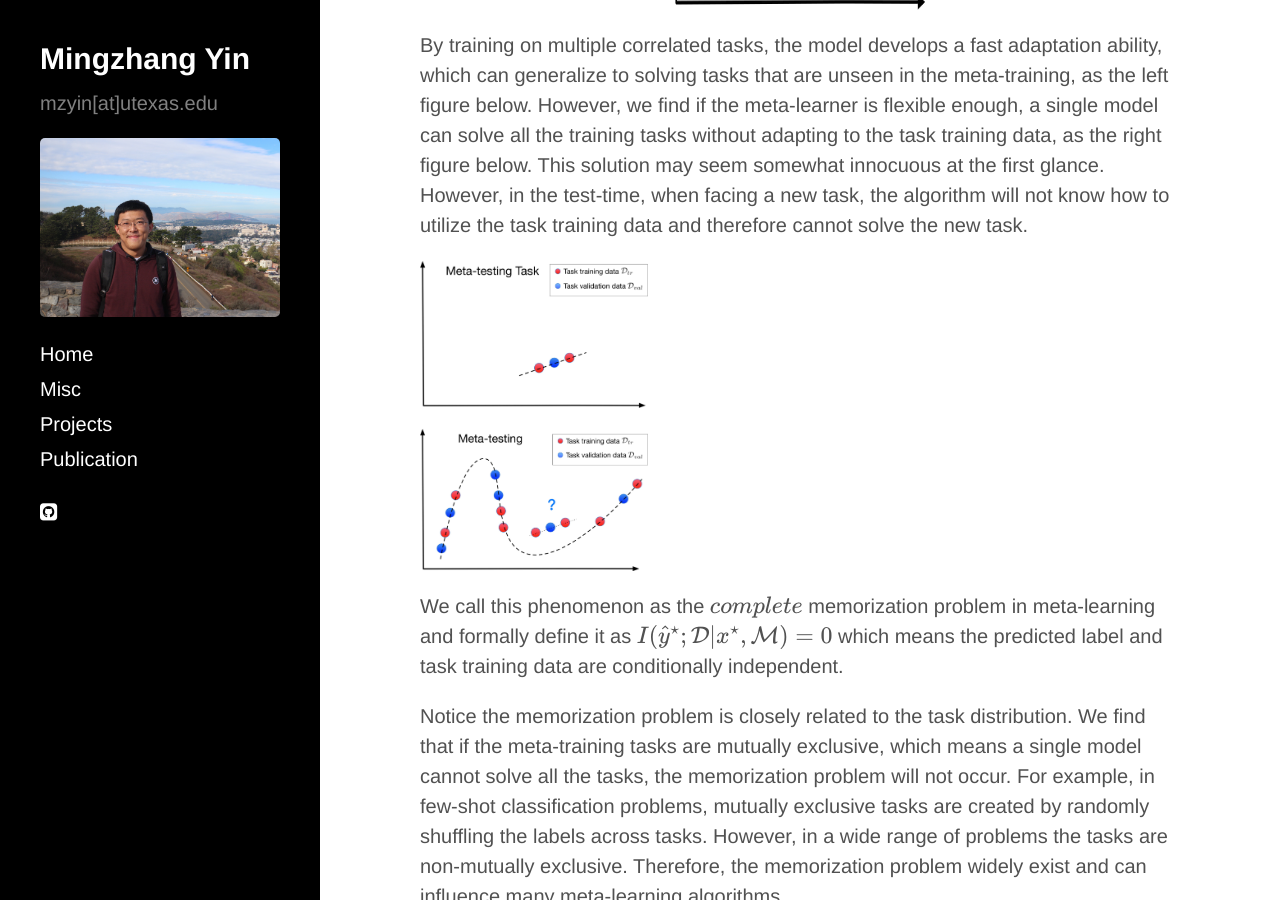
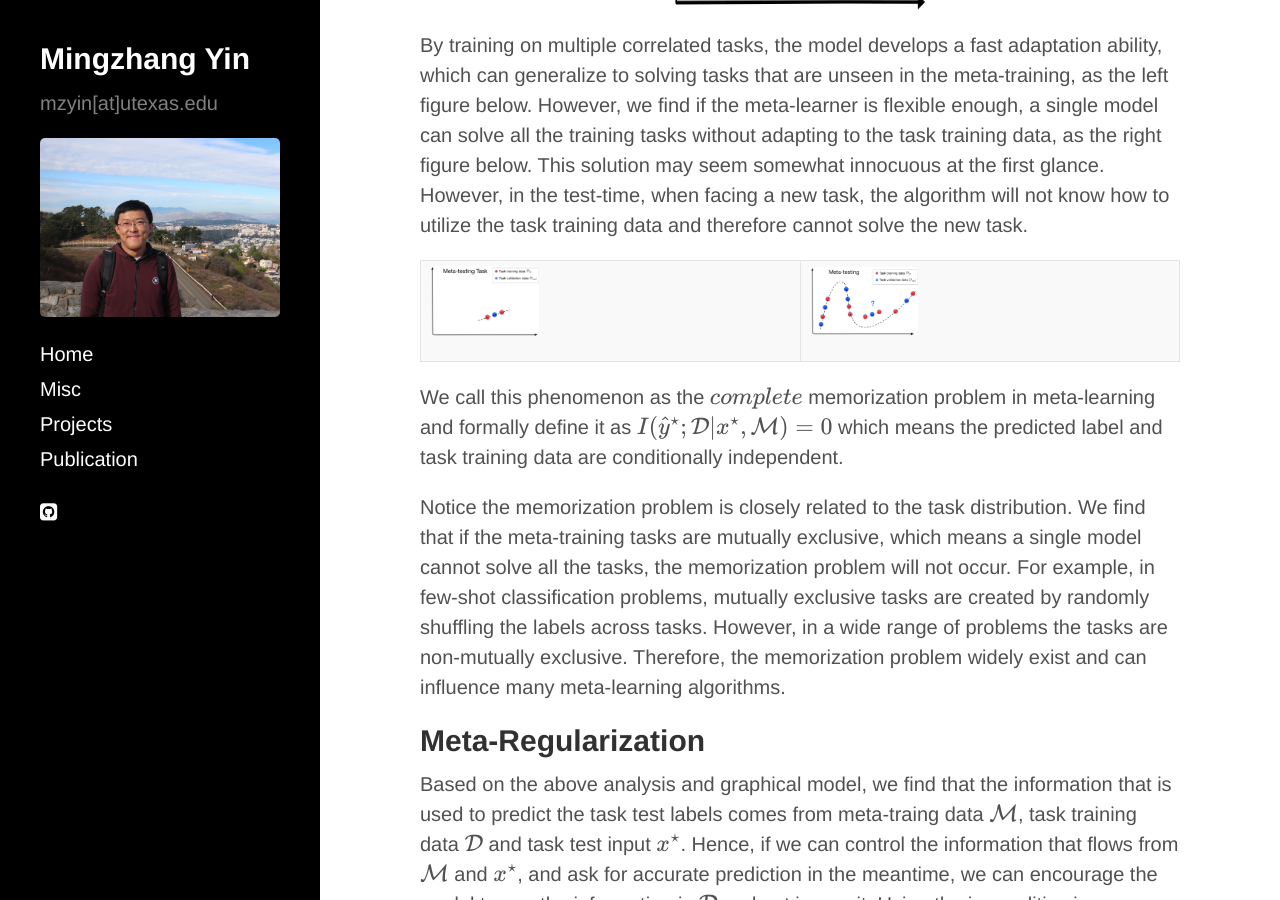
Before and after one commit to mingzhang-yin/mingzhang-yin.github.io, a Jekyll site: the page built from _posts/2020-04-10-Meta-learning-without-Memorization.md, in a window 1280 px wide and 900 px high, scrolled down 2927 px. Built offline with Jekyll 4.4.1, drawn with Linux system fonts in a browser that asks for light colours; nearby versions of some CDN libraries; formulas are drawn with MathJax 3.

Commit message:
Update 2020-04-10-Meta-learning-without-Memorization.md

```diff
--- a/_posts/2020-04-10-Meta-learning-without-Memorization.md
+++ b/_posts/2020-04-10-Meta-learning-without-Memorization.md
@@ -33,7 +33,8 @@ Let's consider another illustrative example.  Assume each task is a 1D regressio
 
 By training on multiple correlated tasks, the model develops a fast adaptation ability, which can generalize to solving tasks that are unseen in the meta-training, as the left figure below. However, we find if the meta-learner is flexible enough, a single model can solve all the training tasks without adapting to the task training data, as the right figure below. This solution may seem somewhat innocuous at the first glance. However, in the test-time, when facing a new task, the algorithm will not know how to utilize the task training data and therefore cannot solve the new task.
 
-![test image size](https://raw.githubusercontent.com/mingzhang-yin/mingzhang-yin.github.io/master/assets/images/figure_memo/l4.jpg){:height="30%" width="30%"} ![test image size](https://raw.githubusercontent.com/mingzhang-yin/mingzhang-yin.github.io/master/assets/images/figure_memo/l6.jpg){:height="30%" width="30%"}
+:-------------------------:|:-------------------------:
+![test image size](https://raw.githubusercontent.com/mingzhang-yin/mingzhang-yin.github.io/master/assets/images/figure_memo/l4.jpg){:height="30%" width="30%"} | ![test image size](https://raw.githubusercontent.com/mingzhang-yin/mingzhang-yin.github.io/master/assets/images/figure_memo/l6.jpg){:height="30%" width="30%"}
 
 
 
```
